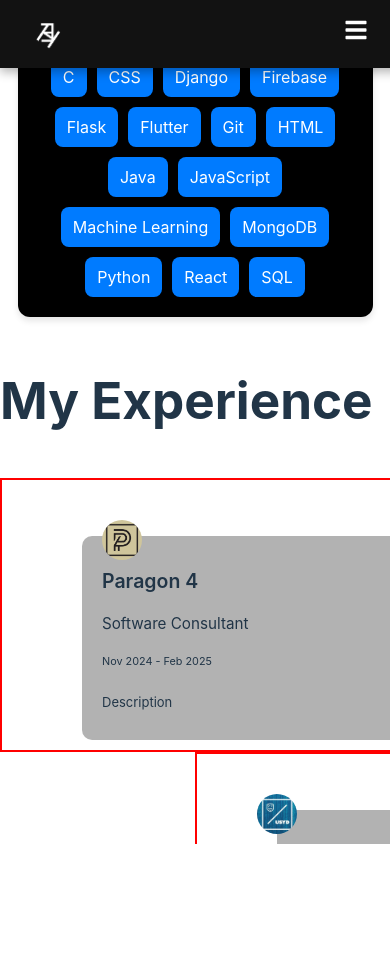
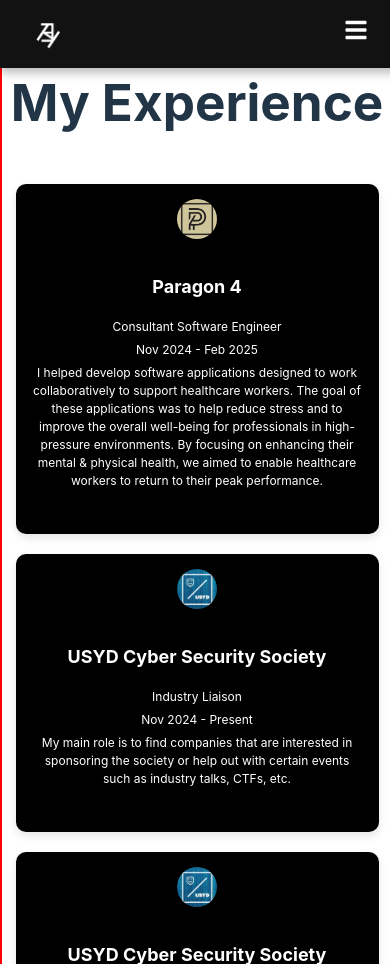
Before and after one commit to erikhai/ErikHai-Website, a React (Vite) app in the folder app/: page / in a window 390 px wide. Before the commit the page ends 844 px from the top, so only its background shows below. Built offline with nearby package versions, Linux system fonts and the light colour scheme.

Commit message:
all main parts over
whats left is bug fixing, minor ui fixing and uploading all project inforamtion

```diff
--- a/app/package.json
+++ b/app/package.json
@@ -13,7 +13,9 @@
     "react": "^19.0.0",
     "react-dom": "^19.0.0",
     "react-icons": "^5.4.0",
-    "react-scroll": "^1.9.2"
+    "react-scroll": "^1.9.2",
+    "react-slick": "^0.30.3",
+    "slick-carousel": "^1.8.1"
   },
   "devDependencies": {
     "@eslint/js": "^9.19.0",
--- a/app/src/App.css
+++ b/app/src/App.css
@@ -7,13 +7,28 @@
   overflow: auto !important;
 }
 
+main > * {
+    border: 2px solid red; /* Add border to all direct children of main */
+    margin-bottom: 10px;
+}
 
 #root {
   display: flex;
   flex-direction: column;
   min-height: 100vh;
 }
+#root {
+  min-height: 100vh;
+  overflow: auto;
+}
 
 main {
   flex: 1;
 }
+html {
+  overflow-y: scroll; /* Forces the scrollbar to be hidden but keeps scrolling */
+}
+
+body {
+  overflow-y: hidden; /* Hides the vertical scrollbar */
+}
--- a/app/src/components/Experience.jsx
+++ b/app/src/components/Experience.jsx
@@ -1,75 +1,66 @@
-
 import usyd_logo from "../assets/university_of_sydney_logo.jpg";
 import usyd_succs from "../assets/usyd_csec_logo.jpg";
 import aec_logo from "../assets/aec_logo.jpg";
 import paragon_logo from "../assets/paragon_logo.png";
-import "../styles/Experience.css"
+import React from "react";
+import "../styles/Experience.css";
+
+const experiences = [
+  {
+    logo: paragon_logo,
+    company: "Paragon 4",
+    role: "Consultant Software Engineer", // Fixed spelling: "Consultant"
+    duration: "Nov 2024 - Feb 2025",
+    description: "I helped develop software applications designed to work collaboratively to support healthcare workers. The goal of these applications was to help reduce stress and to improve the overall well-being for professionals in high-pressure environments. By focusing on enhancing their mental & physical health, we aimed to enable healthcare workers to return to their peak performance.",
+  },
+  {
+    logo: usyd_succs,
+    company: "USYD Cyber Security Society", // Fixed spelling: "Cyber Security"
+    role: "Industry Liaison", // Fixed spelling: "Liaison"
+    duration: "Nov 2024 - Present",
+    description: "My main role is to find companies that are interested in sponsoring the society or help out with certain events such as industry talks, CTFs, etc.", // Fixed spelling: "sponsoring", "CTFs"
+  },
+  {
+    logo: usyd_succs,
+    company: "USYD Cyber Security Society", // Fixed spelling: "Cyber Security"
+    role: "Event Director",
+    duration: "Nov 2023 - Nov 2024",
+    description: "My main role was to help plan out what kinds of events should be conducted, how these events would look like and organise where these events would be conducted.", // Fixed spelling: "organize" (changed to British English spelling for consistency)
+  },
+  {
+    logo: usyd_logo,
+    company: "USYD",
+    role: "Engineering Peer Mentor",
+    duration: "Jul 2024 - Nov 2024",
+    description: "My main role was to assist new first-year engineering students in their transition into university.", // Fixed spelling: "first-year", "transition"
+  },
+  {
+    logo: aec_logo,
+    company: "AEC",
+    role: "Polling Assistant", // Fixed spelling: "Assistant"
+    duration: "Oct 2023 - Oct 2023",
+    description: "During the referendum, I had to help set up the place, help give out ballot papers, manage queues, keep count of all voters, sort out votes and clean up. From this experience, I gained a better understanding of what it means to work quickly but efficiently and developed a better understanding of working in a team.", // Fixed grammar: "sorting out votes" changed to "sort out votes", added a comma after "experience"
+  },
+];
+
 const Experience = () => {
-
-
-    return (
-        <div>
-            <h1>My Experience</h1>
-            <div class="timeline">
-                <div class="container left-container">
-                    <img src={paragon_logo} alt="Paragon 4 Logo" />
-                    <div class="text-box">
-                        <h2>Paragon 4</h2>
-                        <h3>Software Consultant</h3>
-                        <small>Nov 2024 - Feb 2025</small>
-                        <p>Description</p>
-
-
-                    </div>
-                </div>
-                <div class="container right-container">
-                    <img src={usyd_succs} alt="SUCSS Logo" />
-                    <div class="text-box">
-                        <h2>USYD Cyber Secuirty Society</h2>
-                        <h3>Industry Liason</h3>
-                        <small>Nov 2024 - Feb 2025</small>
-                        <p>Description</p>
-
-
-                    </div>
-                </div>
-                <div class="container left-container">
-                    <img src={usyd_succs} alt="SUCCS Logo" />
-                    <div class="text-box">
-                        <h2>USYD Cyber Secuirty Society</h2>
-                        <h3>Event Director</h3>
-                        <small>Nov 2024 - Feb 2025</small>
-                        <p>Description</p>
-
-
-                    </div>
-                </div>
-                <div class="container right-container">
-                    <img src={usyd_logo} alt="USYD Logo" />
-                    <div class="text-box">
-                        <h2>University Of Sydney</h2>
-                        <h3>Engineering Peer Mentor</h3>
-                        <small>Nov 2024 - Feb 2025</small>
-                        <p>Description</p>
-
-
-                    </div>
-                </div>
-                <div class="container left-container">
-                    <img src={aec_logo} alt="USYD Logo" />
-                    <div class="text-box">
-                        <h2>AEC</h2>
-                        <h3>Polling Assistant</h3>
-                        <small>Nov 2024 - Feb 2025</small>
-                        <p>Description</p>
-
-
-                    </div>
-                </div>
-            </div>
-        </div>
-
-    );
+  return (
+    <div className="timeline-container">
+      <h1>My Experience</h1>
+      <div className="timeline">
+        {experiences.map((exp, index) => (
+          <div className="timeline-item" key={index}>
+            <img src={exp.logo} alt={exp.company} className="company-logo" />
+            <h3 className="company">{exp.company}</h3>
+            <p className="role">{exp.role}</p>
+            <p className="duration">{exp.duration}</p>
+            <p className="description">{exp.description}</p>
+            <br />
+          </div>
+        ))}
+      </div>
+    </div>
+  );
 };
 
 export default Experience;
--- /dev/null
+++ b/app/src/components/Project.jsx
@@ -0,0 +1,116 @@
+import React from 'react';
+import Slider from 'react-slick';
+import 'slick-carousel/slick/slick.css';
+import 'slick-carousel/slick/slick-theme.css';
+import '../styles/Project.css';
+import test from "../assets/test.jpg"; // Ensure the correct path
+
+const projects = [
+  {
+    name: 'Portfolio',
+    type: 'Web Application (Personal Project)',
+    banner: test,
+    description: 'A brief description of Project One.',
+    skills: ['React', 'CSS'],
+    github: 'https://github.com/yourusername/project-one',
+  },
+  {
+    name: 'Cardify',
+    type: 'Uni Assignment (ELEC3609)',
+    banner: 'path/to/banner2.jpg',
+    description: 'A brief description of Project Two.',
+    skills: ['React', 'Django', 'AWS', 'Figma'],
+    github: null,
+  },
+  {
+    name: 'Capstone Assignment',
+    type: 'Uni Assignment (SOFT3888)',
+    banner: 'path/to/banner3.jpg',
+    description: 'A brief description of Project Three.',
+    skills: ['Django', 'Figma', "Python"],
+    github: null, // No GitHub link
+  },
+  {
+    name: 'Bank Replica',
+    type: 'GUI (Personal Project',
+    banner: 'path/to/banner3.jpg',
+    description: 'A brief description of Project Four.',
+    skills: ['Java'],
+    github:  'https://github.com/yourusername/project-one', // No GitHub link
+  },
+  {
+    name: 'Cyphers',
+    type: 'Terminal Based (Personal Project)',
+    banner: 'path/to/banner3.jpg',
+    description: 'A brief description of Project Five.',
+    skills: ['Python'],
+    github: null, // No GitHub link
+  },
+  {
+    name: 'Project Three',
+    type: 'Football????',
+    banner: 'path/to/banner3.jpg',
+    description: 'A brief description of Project Six.',
+    skills: ['Java', 'React', 'CSS', 'MongoDB'],
+    github: null, // No GitHub link
+  },
+  {
+    name: 'Discord Bot',
+    type: 'Terminal Based (Personal Project)',
+    banner: 'path/to/banner3.jpg',
+    description: 'A brief description of Project Seven.',
+    skills: ['Electron', 'Node.js'],
+    github: null, // No GitHub link
+  },
+];
+
+const Projects = () => {
+  const settings = {
+    dots: true,
+    infinite: true,
+    speed: 800,
+    slidesToShow: 1,
+    slidesToScroll: 1,
+    autoplay: true,
+    autoplaySpeed: 4000,
+    arrows: true,
+    centerMode: true,
+    centerPadding: '0px',
+  };
+
+  return (
+    <div className="projects-container">
+      <h1 className="projects-title">My Projects</h1>
+      <Slider {...settings}>
+        {projects.map((project, index) => (
+          <div key={index} className="project-card">
+            <div className="project-banner-container">
+              <img src={project.banner} alt={project.name} className="project-banner" />
+            </div>
+            <div className="project-details">
+              <h3 className="project-name">{project.name}</h3>
+              <p><strong>Type:</strong> {project.type}</p>
+              <p>{project.description}</p>
+              <div className="skills">
+                {project.skills.map((skill, idx) => (
+                  <span key={idx} className="skill-icon">{skill}</span>
+                ))}
+              </div>
+              <div className="github-placeholder">
+                {project.github ? (
+                  <a href={project.github} target="_blank" rel="noopener noreferrer">
+                    View on GitHub
+                  </a>
+                ) : (
+                  <span className="no-github">No GitHub link available</span>
+                )}
+              </div>
+            </div>
+          </div>
+        ))}
+      </Slider>
+    </div>
+  );
+};
+
+export default Projects;
--- a/app/src/styles/About.css
+++ b/app/src/styles/About.css
@@ -70,7 +70,7 @@
 
 /* Skill Item */
 .skill-item {
-    background: #007bff;
+    background: #00aaff;
     color: white;
     padding: 8px 12px;
     border-radius: 8px;
--- a/app/src/styles/Experience.css
+++ b/app/src/styles/Experience.css
@@ -1,129 +1,79 @@
-.timeline {
-    position: relative;
-    max-width: 1200px;
-    margin: 100px auto;
+.timeline-container {
+    width: 100%;
+    overflow-x: auto;
+    padding: 20px 0;
+    text-align: center; /* Center the title */
 }
 
-
-.container {
-    border: 2px solid red; /* Temporary debug border */
+.timeline {
+    display: flex;
+    flex-wrap: wrap; /* Allow items to wrap to the next line */
+    justify-content: center; /* Center the boxes */
+    padding: 10px;
 }
 
-.container {
-    padding: 10px 30px; /* Reduced padding */
-    position: relative;
-    width: 45%; /* Reduced width */
-    animation: movedown 1s linear forwards;
-    opacity: 0;
+.timeline-item {
+    flex: 1 1 200px; /* Allow items to grow and shrink, set a base width */
+    max-width: 250px; /* Set a maximum width for each box */
+    padding: 15px;
+    background: black;
+    border-radius: 10px;
+    box-shadow: 0 4px 8px rgba(0, 0, 0, 0.1);
+    text-align: center;
+    transition: transform 0.3s ease;
+    margin: 10px; /* Add margin for spacing between boxes */
 }
-@keyframes movedown {
-    0% {
-        opacity: 0; /* Start with opacity at 0 */
-        transform: translateY(-30px);
+
+.timeline-item:hover {
+    transform: scale(1.05);
+}
+
+.company-logo {
+    width: 50px;
+    height: 50px;
+    object-fit: cover;
+    border-radius: 50%;
+    margin: 0 auto 10px; /* Center the logo horizontally */
+}
+
+.company {
+    font-size: 16px;
+    font-weight: bold;
+    color: #ffffff; /* Add color to company name */
+}
+
+.role,
+.duration,
+.description {
+    font-size: 14px;
+    color: #ffffff;
+    margin: 5px 0; /* Add margin for spacing */
+}
+
+/* Media Queries for Mobile Devices */
+@media (max-width: 768px) {
+    .timeline {
+        flex-direction: column; /* Stack items vertically */
+        align-items: center; /* Center items */
     }
-    100% {
-        opacity: 1; /* End with opacity at 1 */
-        transform: translateY(0px);
+
+    .timeline-item {
+        max-width: 90%; /* Allow boxes to take up more space on smaller screens */
+        margin: 10px 0; /* Add vertical margin between boxes */
+    }
+
+    .company-logo {
+        width: 40px; /* Slightly smaller logo for mobile */
+        height: 40px;
+    }
+
+    .company {
+        font-size: 18px; /* Slightly larger font for better readability */
+    }
+
+    .role,
+    .duration,
+    .description {
+        font-size: 12px; /* Slightly smaller text for descriptions */
     }
 }
-
-
-.container:nth-child(1){
-    animation-delay: 0s;
-}
-.container:nth-child(2){
-    animation-delay: 1s;
-}
-.container:nth-child(3){
-    animation-delay: 2s;
-}
-.container:nth-child(4){
-    animation-delay: 3s;
-}
-.container:nth-child(5){
-    animation-delay: 4s;
-}
-
-
-.text-box {
-    padding: 15px 20px; /* Reduced padding */
-    background: rgba(0, 0, 0, 0.3);
-    position: relative;
-    border-radius: 10px;
-    font-size: 15px;
-}
-
-.left-container {
-    left: 0%;
-}
-
-.right-container {
-    left: 50%;
-}
-
-.container img {
-    position: relative;
-    width: 40px;
-    border-radius: 50%;
-    right: -20px;
-    top: 30px;
-    z-index: 10;
-}
-
-.right-container img {
-    left: -20px;
-}
-
-.timeline::after {
-    content: "";
-    position: absolute;
-    width: 6px;
-    height: 100%;
-    top: 0;
-    left: 50%;
-    margin-left: -3px;
-    z-index: -1;
-    background: #fff;
-    animation: moveline 6s linear forwards;
-}
-@keyframes moveline {
-    0%{
-        height: 0;
-    }
-    100%{
-        height: 100%;
-    }
-}
-
-
-.text-box h2{
-    font-weight: 600;
-}
-.text-box h3{
-    font-weight: 400;
-}
-
-.text-box small{
-    display: inline-block;
-    margin-bottom: 15px;
-}
-
-@media screen and (max-width: 600px){
-    .timeline{
-        margin: 50px auto;
-    }
-    .timeline::after{
-        left: 31px;
-    }
-    .container{
-        width: 100%;
-        padding-left: 80px;
-        padding-right: 25px;
-    }
-    .text-box{
-        font-size: 13px;
-    }
-    .text-box small{
-        margin-bottom: 10px;
-    }
-}
--- a/app/src/styles/Intro1.css
+++ b/app/src/styles/Intro1.css
@@ -1,9 +1,18 @@
 html, body {
     margin: 0;
     padding: 0;
+    padding-top: 60px;
     overflow-x: hidden; /* Prevent horizontal scrolling */
     width: 100%;
 }
+html {
+    overflow-y: scroll; /* Forces the scrollbar to be hidden but keeps scrolling */
+}
+
+body {
+    overflow-y: hidden; /* Hides the vertical scrollbar */
+}
+
 
 .intro-container {
     position: relative;
--- /dev/null
+++ b/app/src/styles/Project.css
@@ -0,0 +1,99 @@
+.projects-container {
+    display: flex;
+    flex-direction: column;
+    align-items: center;
+    justify-content: center;
+    text-align: center;
+    padding: 20px;
+  }
+
+  .projects-title {
+    text-align: center;
+
+    font-weight: bold;
+    margin-bottom: 20px;
+    color: white;
+  }
+
+  .slick-slider {
+    width: 100%;
+    max-width: 600px;
+  }
+
+  .project-card {
+    background: black;
+    border-radius: 20px;
+    overflow: hidden;
+    width: 100%;
+    text-align: center;
+    color: white;
+    min-height: 400px; /* Ensure all cards have the same height */
+    display: flex;
+    flex-direction: column;
+  }
+
+  .project-banner-container {
+    width: 100%;
+    height: 200px;
+  }
+
+  .project-banner {
+    width: 100%;
+    height: 100%;
+    object-fit: cover;
+  }
+
+  .project-details {
+    flex: 1; /* Ensures all cards stretch evenly */
+    padding: 20px;
+    display: flex;
+    flex-direction: column;
+    justify-content: space-between;
+  }
+
+  .project-name {
+    text-align: center;
+    font-size: 22px;
+    font-weight: bold;
+  }
+
+  .skills {
+    display: flex;
+    justify-content: center;
+    margin-top: 10px;
+  }
+
+  .skill-icon {
+    margin: 0 5px;
+    padding: 5px 10px;
+    background: #00aaff;
+    border-radius: 5px;
+  }
+  .skill-icon:hover {
+    background: #0056b3;
+    transform: scale(1.1);
+    transition: background 0.3s ease, transform 0.2s ease;
+}
+
+
+  .github-placeholder {
+    min-height: 30px; /* Reserve space to prevent shifting */
+    display: flex;
+    justify-content: center;
+    align-items: center;
+  }
+
+  .no-github {
+    color: #ccc;
+  }
+
+  /* Responsive Design */
+  @media (max-width: 768px) {
+    .slick-slider {
+      max-width: 90%;
+    }
+
+    .project-card {
+      min-height: 450px; /* Slightly taller for better mobile layout */
+    }
+  }
```
Also changed, not shown: app/src/App.jsx (+3 -4 lines), app/src/assets/test.jpg (added), 1 other file (tests, documents, lock files or other folders).
